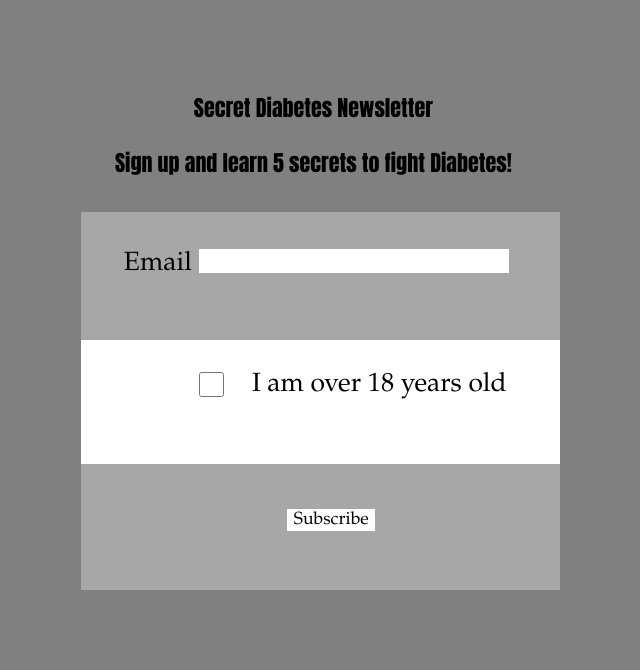
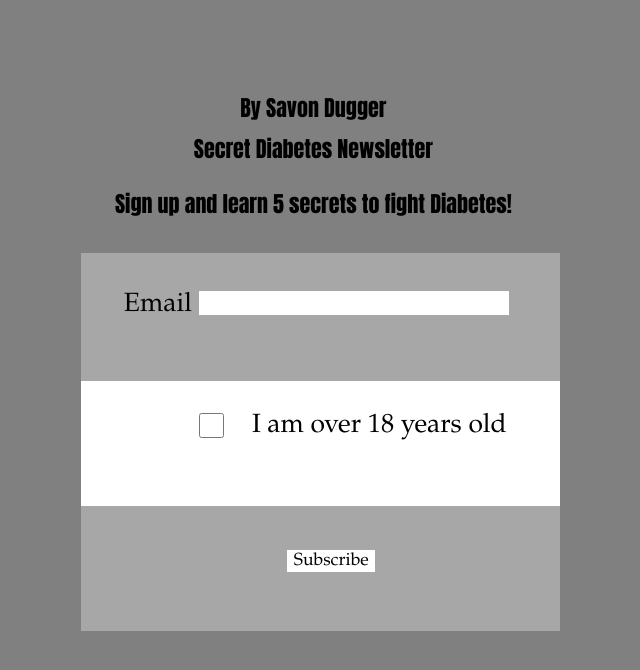
Before and after one commit to Grasaia/lab_3-362, a plain HTML site: page index.html in a window 1280 px wide. Shown: the whole page, without its empty margins (323-963 px from the left). Drawn offline with nearby package versions, Linux system fonts and the light colour scheme; a web font is replaced by a local one.

Commit message:
added code showing i am the creator

```diff
--- a/index.html
+++ b/index.html
@@ -14,6 +14,7 @@
 <body>
   <main id="content">
     <form method="get" action="#null">
+      <h1>By Savon Dugger</h1>
       <h1>Secret Diabetes Newsletter</h1>
       <p>
         Sign up and learn 5 secrets to fight Diabetes!
```
